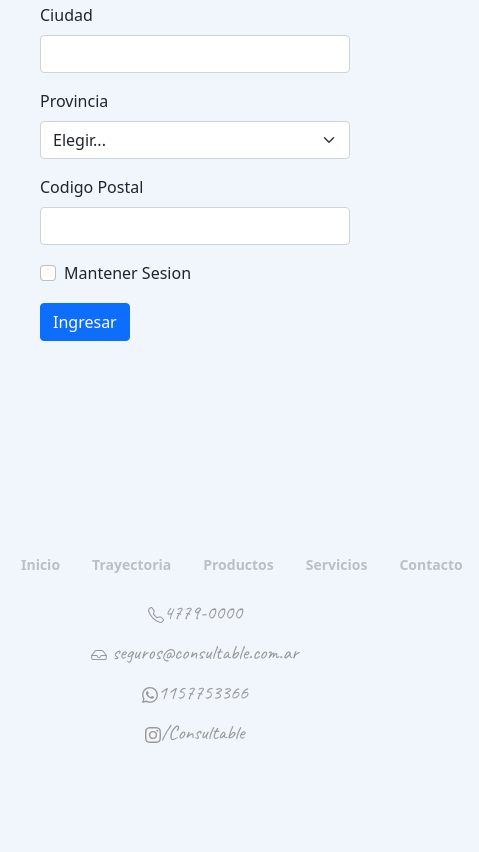
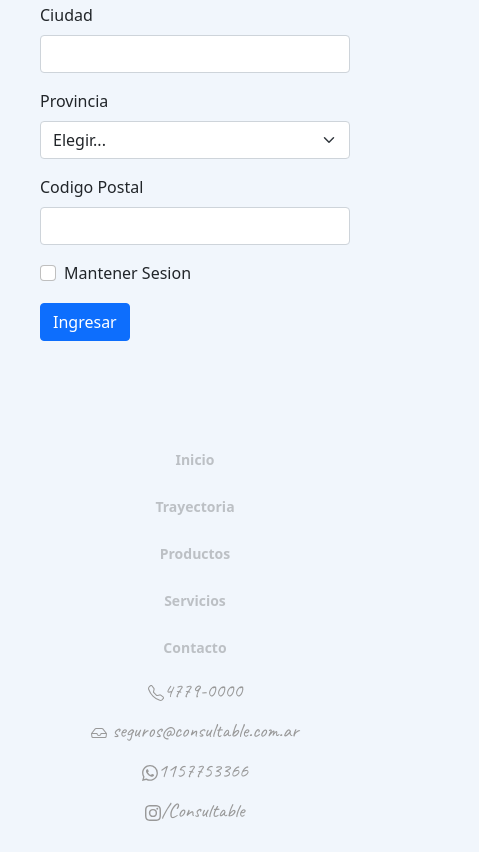
Before and after one commit to leandroprado88/ProyectoFinal, a website: page contacto.html in a window 390 px wide. Shown: the part 964-1816 px from the top of the page, 479 px wide, since content can reach past the window. Before the commit the page ends 1738 px from the top, so only its background shows below. Drawn offline with nearby package versions, Linux system fonts and the light colour scheme; a web font is replaced by a local one.

Commit message:
modificaciones

```diff
--- a/Estilos/pruebacss.css
+++ b/Estilos/pruebacss.css
@@ -28,7 +28,6 @@ body {
   display: flex;
   flex-wrap: nowrap;
   flex-direction: row;
-  justify-content: space-evenly;
   background-color: #f1f6fc;
   color: rgba(37, 37, 37, 0.253);
   margin-top: 200px;
@@ -36,7 +35,8 @@ body {
   font-weight: bolder;
   padding: 5px;
   width: 100%;
-  text-decoration: none; }
+  text-decoration: none;
+  justify-content: space-evenly; }
 
 .nav-link {
   color: rgba(37, 37, 37, 0.253); }
--- a/Estilos/responsiveContacto.css
+++ b/Estilos/responsiveContacto.css
@@ -65,8 +65,7 @@
 
 
 @media only screen and (max-width: 576px){
-    img{width: 250px;
-        height: auto; }
+
     .ul1 {
         padding: 0px;
     }
@@ -79,13 +78,16 @@
         margin-bottom: 10px;
     }
 
-    footer{ padding: 0px;
-        margin-top: 100px;}
 
-    .aFooter { font-size: 10px;}
+    .nav {
+        width: 100%;
+        flex-direction: column;
+        font-size: 1px;
+        padding: 0px;
+        margin-top: 0px;
+
+    }
 }
-
-
 
 @media only screen and (max-width: 320px){
     img{width: 250px;
@@ -110,9 +112,4 @@
         margin-top: 0px;
 
     }
-
-    footer{ padding: 0px;
-        margin-top: 100px;}
-
-    .aFooter { font-size: 10px;}
 }
--- a/Estilos/responsiveServicios.css
+++ b/Estilos/responsiveServicios.css
@@ -106,6 +106,7 @@
     }
 
     .nav {
+        flex-direction: column;
         width: 100%;
         font-size: 1px;
         padding: 0px;
@@ -152,13 +153,14 @@
         width: 50px;
         height: 50px;
     }
-    .nav {
+     .nav {
+        width: 100%;
         flex-direction: column;
-        width: 100%;
-        font-size: 8px;
+        font-size: 1px;
         padding: 0px;
-        margin: 10px;
-}
+        margin-top: 0px;
+
+    }
 
     .redes {
         padding: 0px;
```
